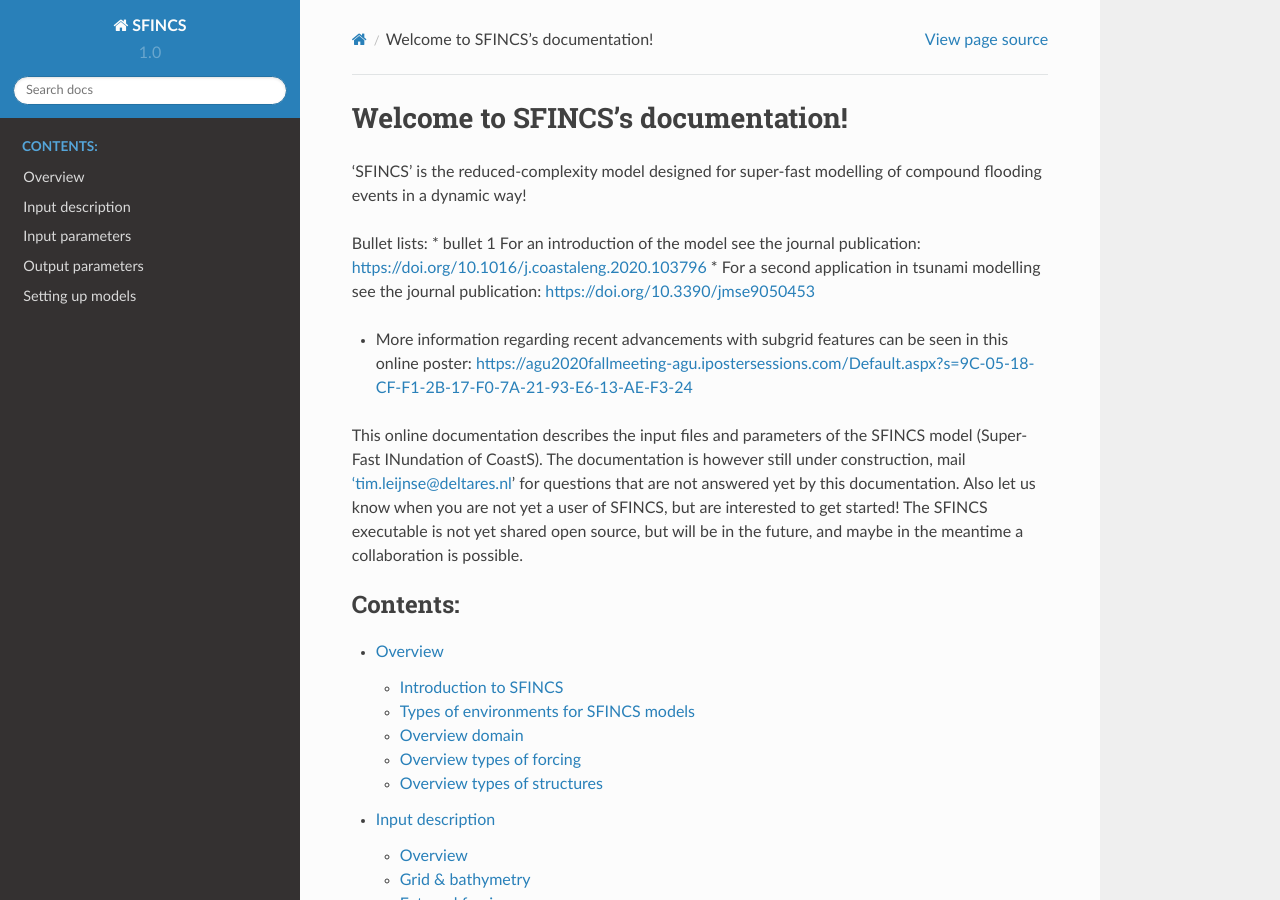
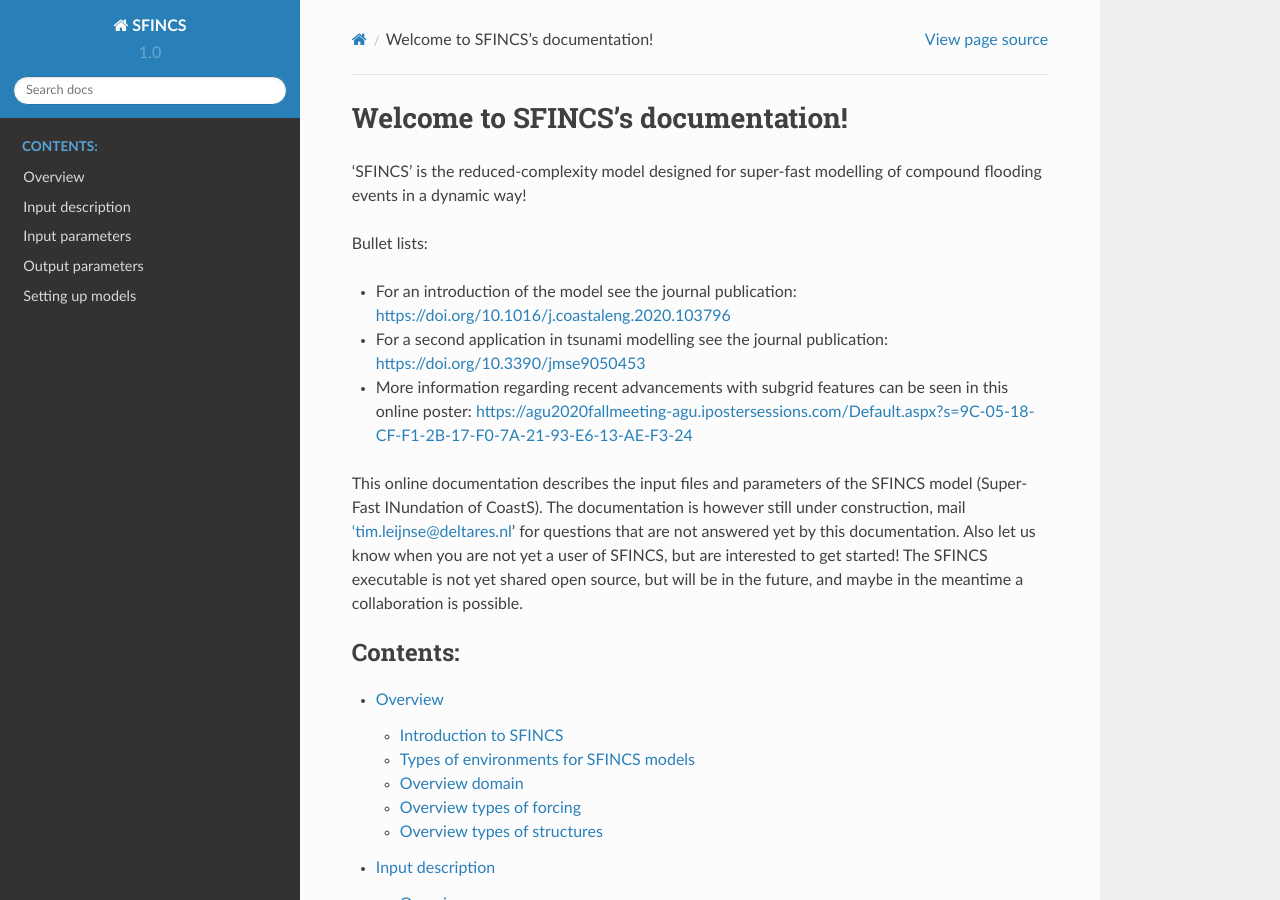
Before and after one commit to Leynse/SFINCS, a Sphinx documentation site: the page built from docs/index.rst, in a window 1280 px wide and 900 px high. Built offline with Sphinx 7.4.7 and the Read the Docs theme 2.0.0, drawn with Linux system fonts in a browser that asks for light colours.

Commit message:
Fixed index bulletpoints

```diff
--- a/docs/index.rst
+++ b/docs/index.rst
@@ -9,7 +9,9 @@ Welcome to SFINCS's documentation!
 'SFINCS' is the reduced-complexity model designed for super-fast modelling of compound flooding events in a dynamic way!
 
 Bullet lists:
-* bullet 1 For an introduction of the model see the journal publication: https://doi.org/10.1016/j.coastaleng.2020.103796
+
+* For an introduction of the model see the journal publication: https://doi.org/10.1016/j.coastaleng.2020.103796
+
 * For a second application in tsunami modelling see the journal publication: https://doi.org/10.3390/jmse9050453
 
 * More information regarding recent advancements with subgrid features can be seen in this online poster: https://agu2020fallmeeting-agu.ipostersessions.com/Default.aspx?s=9C-05-18-CF-F1-2B-17-F0-7A-21-93-E6-13-AE-F3-24
```
